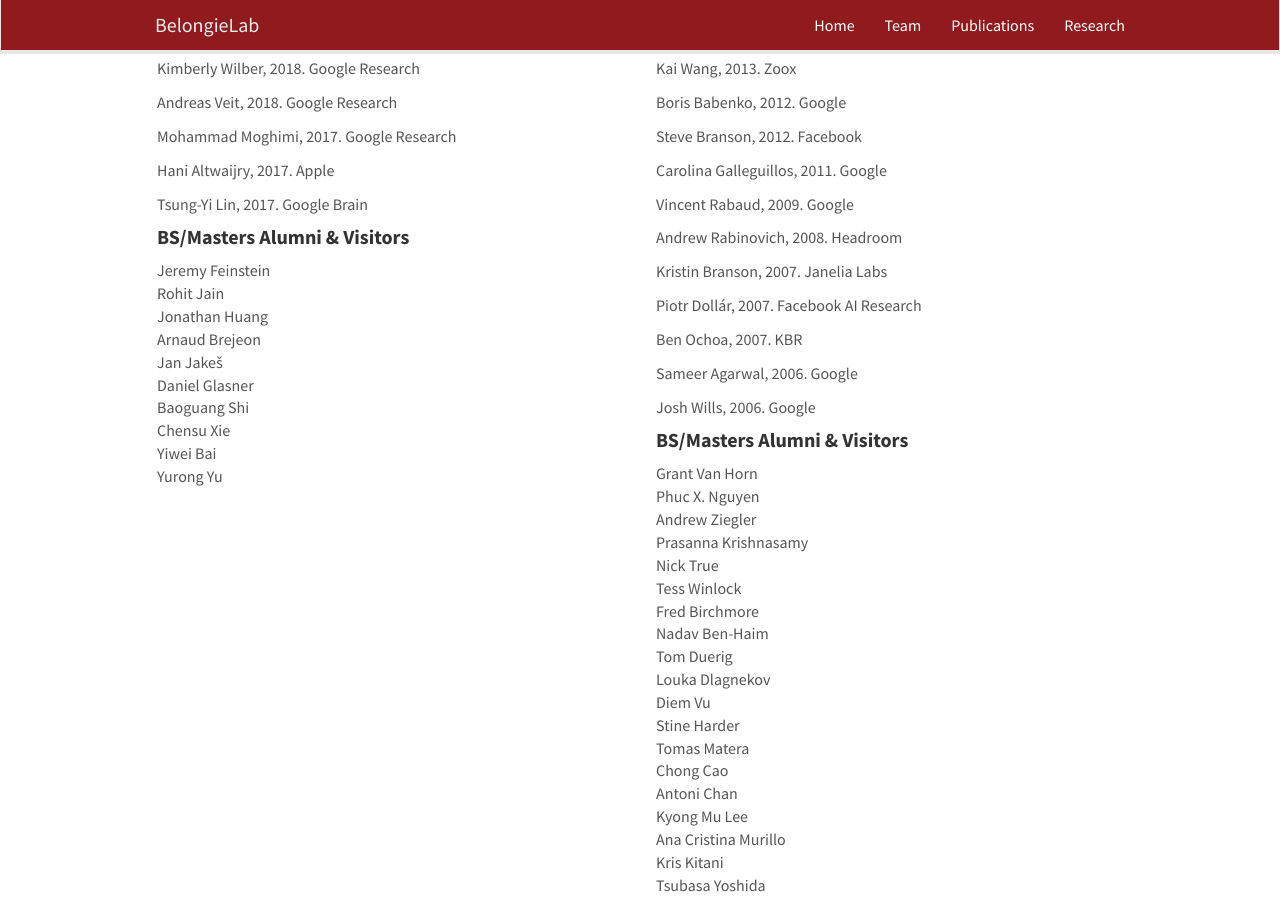
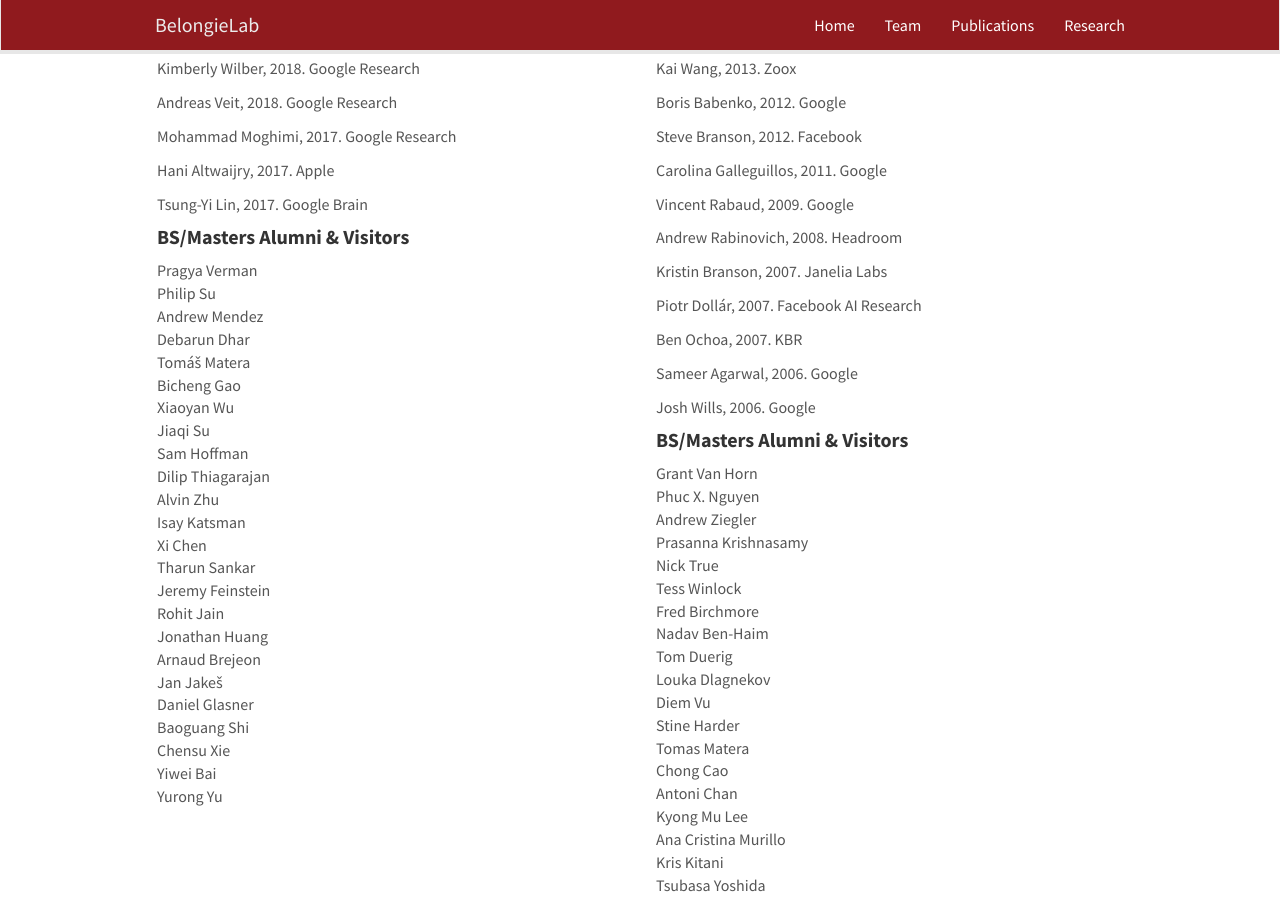
Before and after one commit to BelongieLab/belongielab.github.io, a Jekyll site: the page built from _pages/team.md, in a window 1280 px wide and 900 px high, scrolled down 2053 px. Built offline with Jekyll 4.4.1, drawn with Linux system fonts in a browser that asks for light colours; nearby versions of some CDN libraries.

Commit message:
added more alumni

```diff
--- a/_pages/team.md
+++ b/_pages/team.md
@@ -100,6 +100,20 @@ permalink: /team/
 {{ member.name }}, {{ member.year }}. {{ member.next }}
 {% endfor %}
   <h4><b>BS/Masters Alumni & Visitors</b></h4>
+  Pragya Verman<br>
+  Philip Su<br>
+  Andrew Mendez<br>
+  Debarun Dhar<br>
+  Tomáš Matera<br>
+  Bicheng Gao<br>
+  Xiaoyan Wu<br>
+  Jiaqi Su<br>
+  Sam Hoffman<br>
+  Dilip Thiagarajan<br>
+  Alvin Zhu<br>
+  Isay Katsman<br>
+  Xi Chen<br>
+  Tharun Sankar<br>
   Jeremy Feinstein<br>
   Rohit Jain<br>
   Jonathan Huang<br>
```
